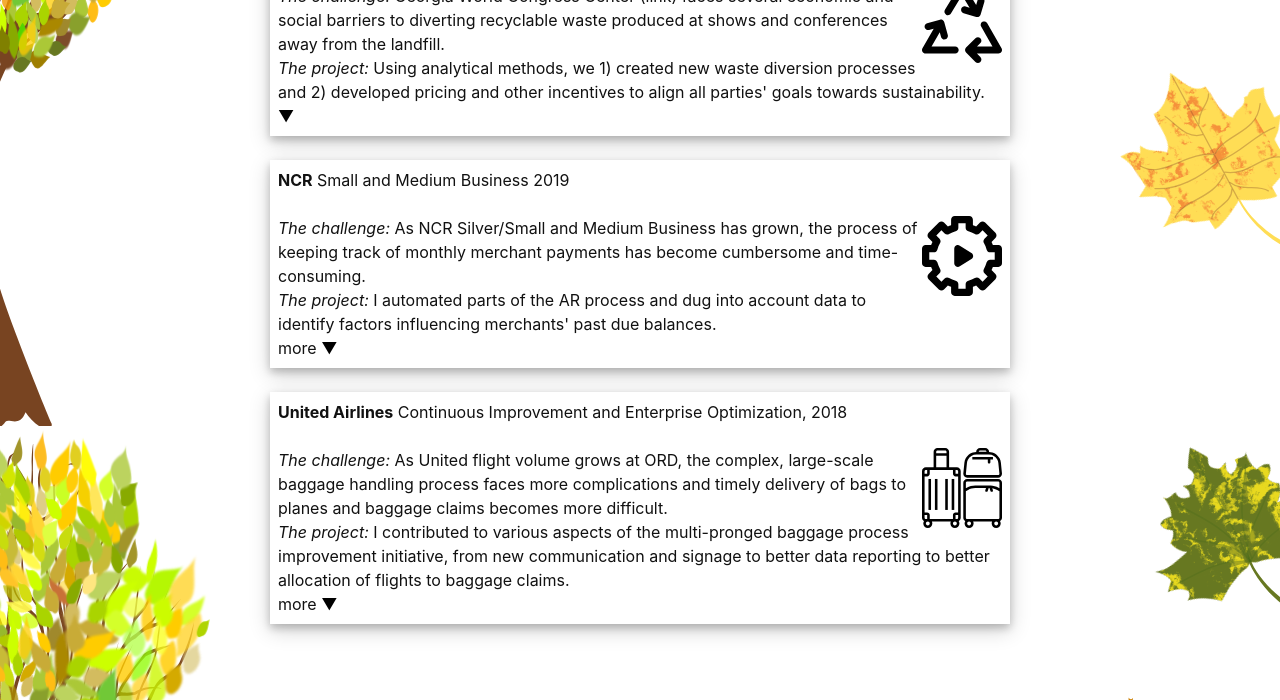
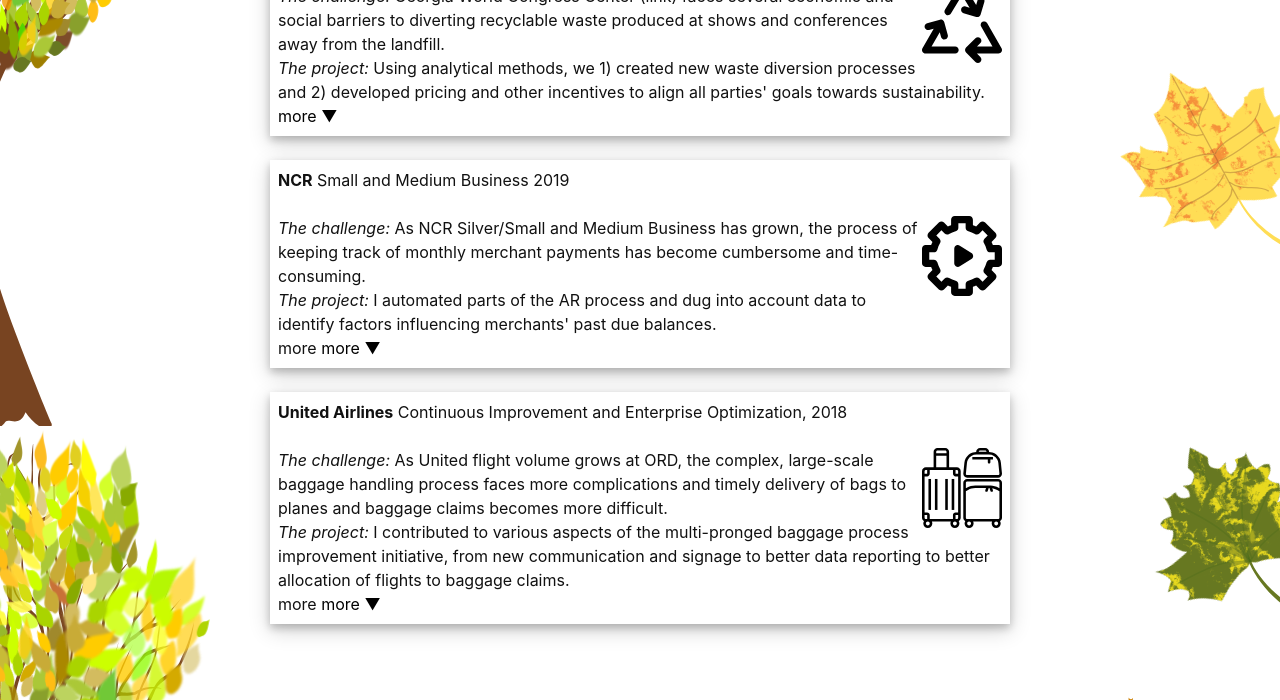
Before and after one commit to kgite28/kgite28.github.io, a Jekyll site: the page built from index.markdown, in a window 1280 px wide. Shown: the part 474-1174 px from the top of the page. Built offline with Jekyll 4.4.1, drawn with Linux system fonts in a browser that asks for light colours.

```diff
--- a/assets/main.scss
+++ b/assets/main.scss
@@ -43,11 +43,11 @@
 /* img src: freesvg.org */
 
 .proj:after {
-  content: "\25BC"; /* Unicode character for "plus" sign (+) */
+  content: "more \25BC"; /* Unicode character for "plus" sign (+) */
   font-size: 1em;
   color: black;
 }
 
 .active:after {
-  content: "\25B2"; /* Unicode character for "minus" sign (-) */
+  content: "less \25B2"; /* Unicode character for "minus" sign (-) */
 }
```
